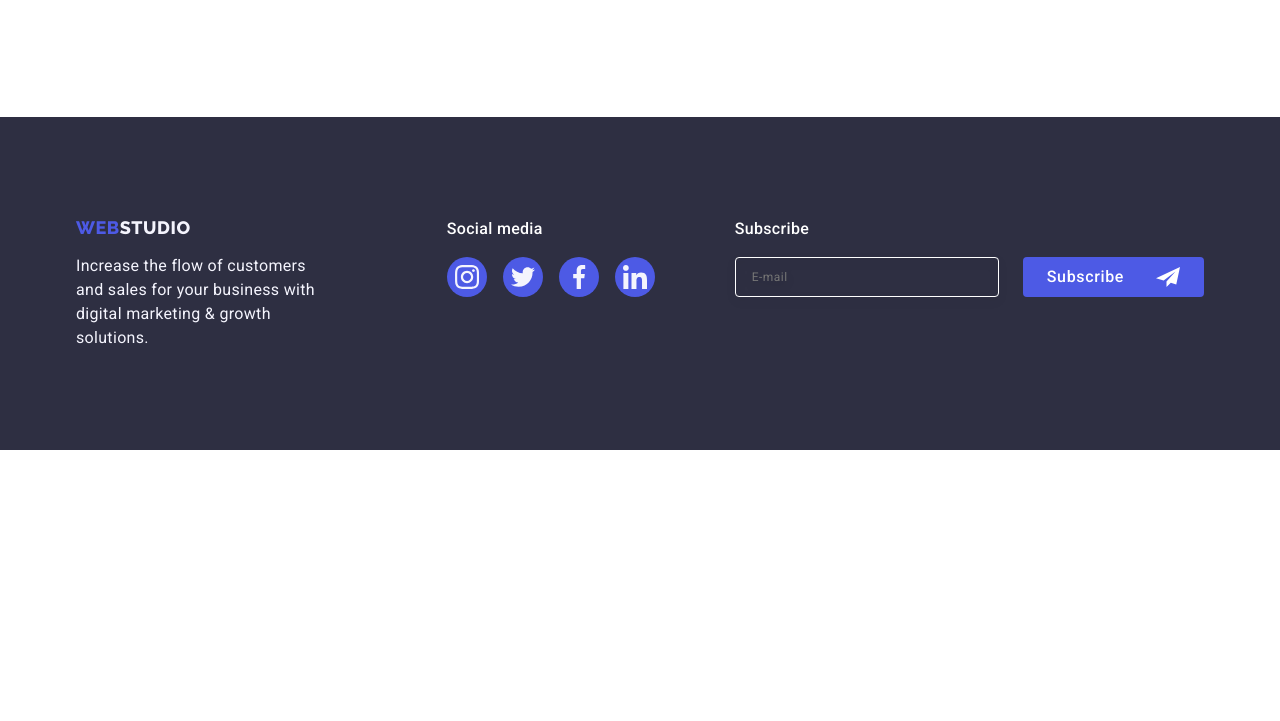
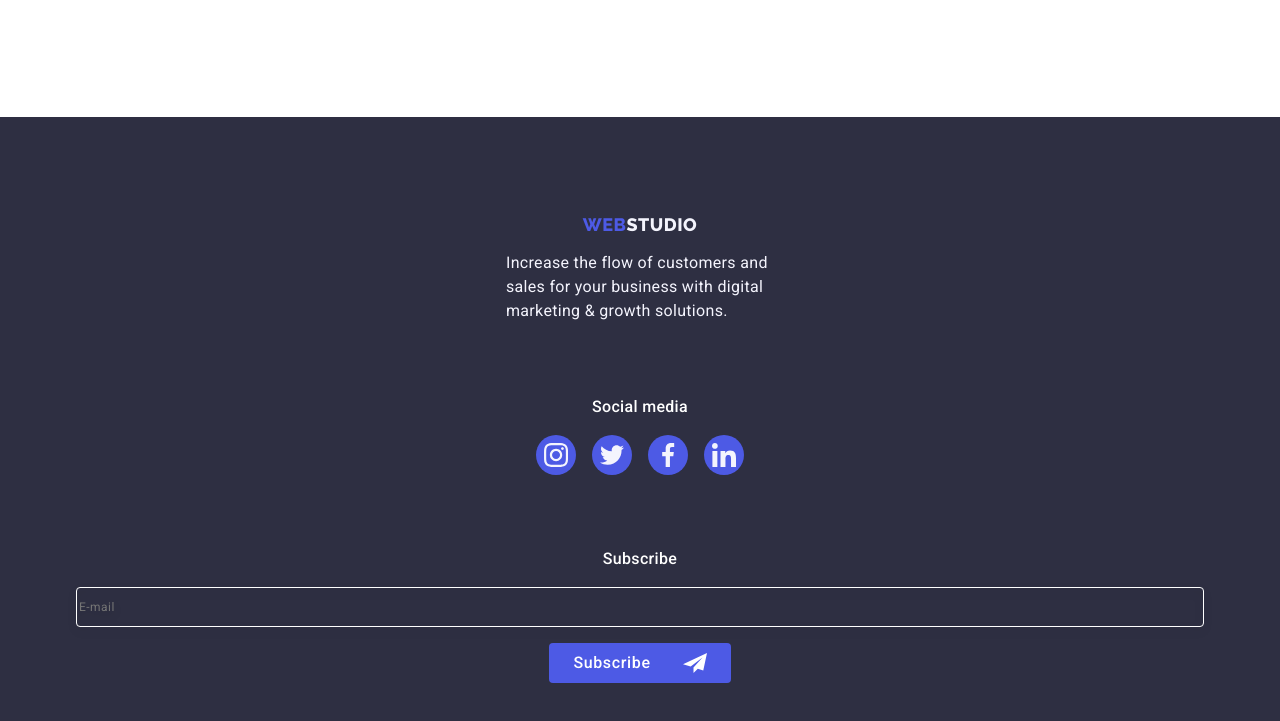
Before and after one commit to AlyonaKasianchuk/goit-markup-hw-06, a plain HTML site: page portfolio.html in a window 1280 px wide. Shown: the part 1653-2374 px from the top of the page. Before the commit the page ends 2103 px from the top, so only its background shows below. Drawn offline with nearby package versions, Linux system fonts and the light colour scheme.

Commit message:
goit-markup-hw-06

```diff
--- /dev/null
+++ b/css/media.css
@@ -0,0 +1,181 @@
+@media screen and (min-width: 428px) {
+    .container {
+        max-width: 398px;
+    }
+
+
+}
+
+@media screen and (min-width: 768px) {
+    .container {
+        max-width: 738px;
+
+    }
+    .main-page-section {
+    background-image: linear-gradient(rgba(46, 47, 66, 0.7), rgba(46, 47, 66, 0.7)), url(../images/Dark-bg-tab.jpg);
+    }
+        @media (min-device-pixel-ratio: 2),
+        (min-resolution: 192dpi),
+        (min-resolution: 2dppx) {
+            .main-page-section {
+                background-image: linear-gradient(rgba(46, 47, 66, 0.7), rgba(46, 47, 66, 0.7)), url(../images/Dark-bg-tab2x.jpg)
+            }
+        }
+
+    .list-advantages {
+        padding: 96px 0;
+        gap: 72px 24px;
+    }
+
+    .item-advantage {
+        width: calc((100% - 24px) / 2);
+    }
+
+    .advantage {
+        text-align: left;
+    }
+
+    .team {
+        padding: 96px 0;
+    }
+
+    .list-team {
+        gap: 64px 24px;
+
+    }
+
+    .photo-member {
+        width: calc((100% - 24px) / 2);
+        max-width: 264px;
+
+    }
+
+    .customers-list {
+        gap: 72px 24px;
+    }
+
+    .customers-item {
+        width: calc((100% - 48px) / 3)
+    }
+    .div-footer {
+        max-width: 584px;
+        padding: 0 16px;
+        display: flex;
+        flex-wrap: wrap;
+        gap: 72px 24px;
+        padding-bottom: 0;
+        text-align: left;
+    }
+    .subscribe-form {
+        display: flex;
+         margin: 0 auto;
+
+        }
+    .social-media-list {
+        margin: 0 auto;
+    }
+        .text-footer {
+            padding-bottom: 0;
+        }
+    .div-footer-third {
+        align-items: baseline;
+
+    }
+     .input-subscribe {
+        min-width: 268px;
+     }
+    .page-title {
+        font-size: 56px;
+        line-height: 1.07;
+         }
+}
+
+@media screen and (min-width: 1158px) {
+    .container {
+        max-width: 1158px;
+    }
+ .main-page-section {
+    background-image: linear-gradient(rgba(46, 47, 66, 0.7), rgba(46, 47, 66, 0.7)), url(../images/people-office.jpg);
+ }
+ @media (min-device-pixel-ratio: 2),
+ (min-resolution: 192dpi),
+ (min-resolution: 2dppx) {
+     .main-page-section {
+         background-image: linear-gradient(rgba(46, 47, 66, 0.7), rgba(46, 47, 66, 0.7)), url(../images/people-office\ 2x.jpg);
+     }
+ }
+    .advantage {
+        font-size: 20px;
+        font-weight: 500;
+        line-height: 1.2;
+    }
+
+    .list-advantages {
+        gap: 24px;
+    }
+
+    .item-advantage {
+        width: calc((100% - 72px) / 4);
+    }
+
+    .icon-adv {
+        display: flex;
+    }
+
+    .advantage-section {
+        padding: 120px 0;
+    }
+
+    .doing-section {
+        display: flex;
+    }
+
+    .team {
+        padding: 120px 0;
+
+
+    }
+
+    .photo-member {
+        width: calc((100% - 72px) / 4);
+    }
+
+    .list-team {
+        gap: 24px;
+    }
+
+    .customers {
+        padding: 120px 0;
+    }
+
+    .customers-list {
+        gap: 24px;
+    }
+
+    .customers-item {
+        width: calc((100% - 120px) / 6)
+    }
+     .page-footer {
+        padding: 100px 0;
+     }
+    .div-footer {
+        display: flex;
+    }
+     .div-footer-first {
+        margin-right: 120px;
+        text-align: left;
+     }
+     .text-footer {
+        max-width: 264px;
+     }
+    .div-footer-third {
+
+    }
+    .input-subscribe {
+        width: 264px;
+        padding-left: 16px;
+    }
+        .main-page-section{
+         padding: 112px 0;
+}
+}
--- a/css/styles.css
+++ b/css/styles.css
@@ -159,23 +159,32 @@ ul {
 
  .page-title {
      color: var(--white);
-     font-size: 56px;
+     /* font-size: 56px; */
+     font-size: 36px;
      text-align: center;
-     line-height: 1.07;
+     /* line-height: 1.07; */
+     line-height: 1.11;
      letter-spacing: 0.02em;
      max-width: 496px;
      margin: 0 auto;
  }
  .main-page-section {
     background-color: var(--navyblue);
-     background-image: linear-gradient(rgba(46, 47, 66, 0.7), rgba(46, 47, 66, 0.7)), url(../images/people-office.jpg);
+     background-image: linear-gradient(rgba(46, 47, 66, 0.7), rgba(46, 47, 66, 0.7)), url(../images/Dark-bg-mob.jpg);
     background-repeat: no-repeat;
     background-position: center;
     background-size: cover;
-    padding: 188px 0;
+    /* padding: 188px 0; */
+    padding: 112px 0;
     max-width: 1440px;
     margin: 0 auto;
  }
+  @media (min-device-pixel-ratio: 2),
+  (min-resolution: 192dpi),
+  (min-resolution: 2dppx)
+  { .main-page-section {
+    background-image: linear-gradient(rgba(46, 47, 66, 0.7), rgba(46, 47, 66, 0.7)), url(../images/Dark-bg-mob2x.jpg);
+  }}
 
  .button-order {
      color: var(--white);
@@ -452,14 +461,18 @@ ul {
 /* Footer */
 .page-footer {
     background-color: var(--navyblue);
-    padding: 100px 0;
+    /* padding: 100px 0; */
+    padding: 97px 0;
 }
 .div-footer {
-display: flex;
+/* display: flex; */
 align-items: baseline;
+text-align: center;
 }
 .div-footer-first {
-    margin-right:120px;
+    /* margin-right:120px; */
+    text-align: center;
+
 }
 .div-footer-second {
 
@@ -470,7 +483,12 @@ align-items: baseline;
     letter-spacing: 0.02em;
     line-height: 1.5;
     text-align: left;
-    max-width: 264px;
+    /* max-width: 264px; */
+    max-width: 268px;
+    padding-bottom: 72px;
+        margin: 0 auto;
+
+
 }
 .logo-footer {
 line-height: 1.17;
@@ -483,6 +501,8 @@ line-height: 1.17;
     color: var(--blue-brand-color);
     display: inline-block;
     margin-bottom: 16px;
+
+
 }
 .logo-span {
     color: var(--cloud);
@@ -501,11 +521,13 @@ line-height: 1.17;
     letter-spacing: 0.02em;
     color:var(--white);
     margin-bottom: 16px;
+    align-items: center;
 }
 .social-media-list {
     display: flex;
     justify-content: center;
     gap: 16px;
+    margin-bottom: 72px;
 }
 
 .social-media-item {
@@ -546,18 +568,21 @@ line-height: 1.17;
 
 }
 .div-footer-third {
-margin-left: 80px;
+/* margin-left: 80px; */
 }
 .subscribe-form {
-    display: flex;
+    /* display: flex; */
     gap: 24px;
+
+
 }
 .label-subscribe {
 
 }
 .input-subscribe {
 height: 40px;
-width: 264px;
+/* width: 264px; */
+width: 100%;
 border: 1px solid #ffffff;
 border-radius: 4px;
 filter: drop-shadow(0px 4px 4px rgba(0, 0, 0, 0.15));
@@ -567,7 +592,8 @@ font-size: 12px;
 font-weight: 400;
 line-height: 1.5;
 letter-spacing: 0.04em;
-padding-left: 16px;
+/* padding-left: 16px; */
+margin-bottom: 16px;
 }
 .placeholder {
     color: var(--white, #FFF);
@@ -591,6 +617,7 @@ padding-left: 16px;
     line-height: 1.5;
     letter-spacing: 0.04em;
     cursor: pointer;
+    margin: 0 auto;
     font-family: Roboto, sans-serif;
     transition: background-color 250ms cubic-bezier(0.4, 0, 0.2, 1);
 }
@@ -937,91 +964,3 @@ border: none;
 .send-btn:hover {
     background-color: var(--ocean);
 }
-
-@media screen and (min-width: 428px) {
-.container {
-    max-width: 398px;
-}
-
-
-}
-@media screen and (min-width: 768px) {
-    .container {
-        max-width: 738px;
-
-    }
-    .list-advantages {
-        padding: 96px 0;
-        gap: 72px 24px;
-    }
-    .item-advantage {
-         width: calc((100% - 24px) / 2);
-        }
-     .advantage {
-        text-align: left;
-                }
-    .team {
-        padding: 96px 0;
-    }
-     .list-team {
-        gap: 64px 24px;
-
-}
-    .photo-member {
-         width: calc((100% - 24px) / 2);
-         max-width: 264px;
-
-}
-.customers-list {
-gap: 72px 24px;
-}
-.customers-item {
-    width: calc((100% - 48px) / 3)
-}
-}
-@media screen and (min-width: 1158px) {
-    .container {
-        max-width: 1158px;
-    }
-        .advantage {
-        font-size: 20px;
-        font-weight: 500;
-        line-height: 1.2;
-}
-        .list-advantages {
-            gap: 24px;
-        }
-          .item-advantage {
-        width: calc((100% - 72px) / 4);
-}
-        .icon-adv {
-            display: flex;
-        }
-        .advantage-section {
-            padding: 120px 0;
-        }
-        .doing-section {
-        display: flex;
-}
-.team {
-    padding: 120px 0;
-
-
-}
-.photo-member {
-width: calc((100% - 72px) / 4);
-}
-.list-team {
-    gap: 24px;
-}
-.customers {
-    padding: 120px 0;
-}
-.customers-list {
-    gap: 24px;
-}
-
-.customers-item {
-    width: calc((100% - 120px) / 6)
-}
-}
```
Also changed, not shown: index.html (+5 -4 lines), images/Dark-bg-mob.jpg (added), images/Dark-bg-mob2x.jpg (added), images/Dark-bg-tab.jpg (added), images/Dark-bg-tab2x.jpg (added), 1 other file.
